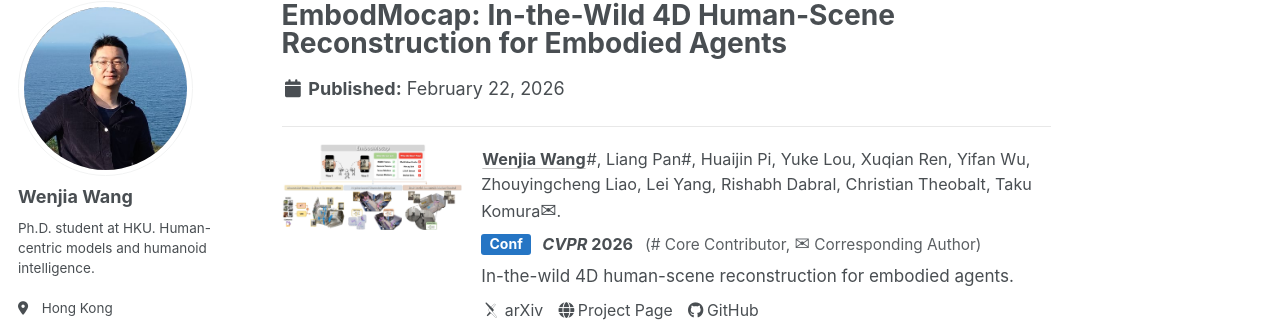
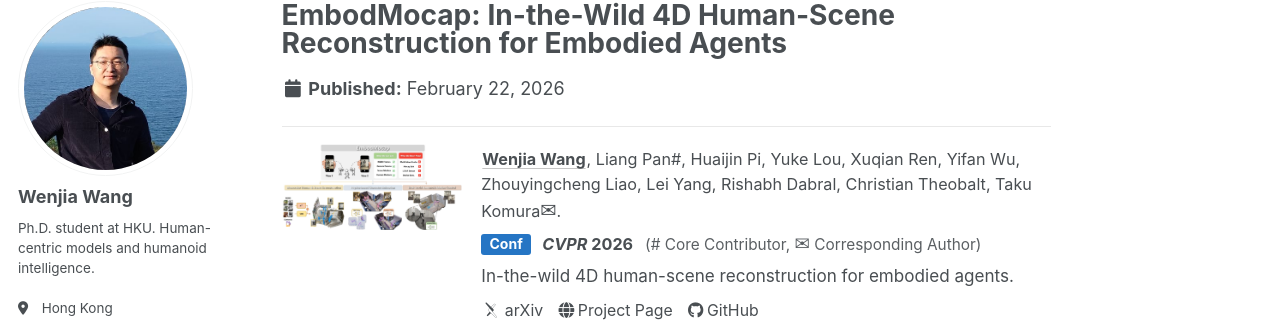
Before and after one commit to WenjiaWang0312/WenjiaWang0312.github.io, a Jekyll site: the page built from _publications/2026-02-22-embodmocap.md, in a window 1280 px wide and 1118 px high. Shown: the part 98-424 px from the top of the window. Built offline with Jekyll 4.4.1, drawn with Linux system fonts in a browser that asks for light colours; some web fonts are replaced; a script bundle is joined from its source files by our own code; library files that are not in the unit come from our copies.

```diff
--- a/_publications/2026-02-22-embodmocap.md
+++ b/_publications/2026-02-22-embodmocap.md
@@ -23,7 +23,7 @@ bibtex: |
   }
 header:
   teaser: '/projects/embodmocap/teaser.jpg'
-authors: '<strong>Wenjia Wang</strong>#, Liang Pan#, Huaijin Pi, Yuke Lou, Xuqian Ren, Yifan Wu, Zhouyingcheng Liao, Lei Yang, Rishabh Dabral, Christian Theobalt, Taku Komura<big>✉</big>.'
+authors: '<strong>Wenjia Wang</strong>, Liang Pan#, Huaijin Pi, Yuke Lou, Xuqian Ren, Yifan Wu, Zhouyingcheng Liao, Lei Yang, Rishabh Dabral, Christian Theobalt, Taku Komura<big>✉</big>.'
 award: '(# Core Contributor, <big>✉</big> Corresponding Author)'
 ---
 
```
